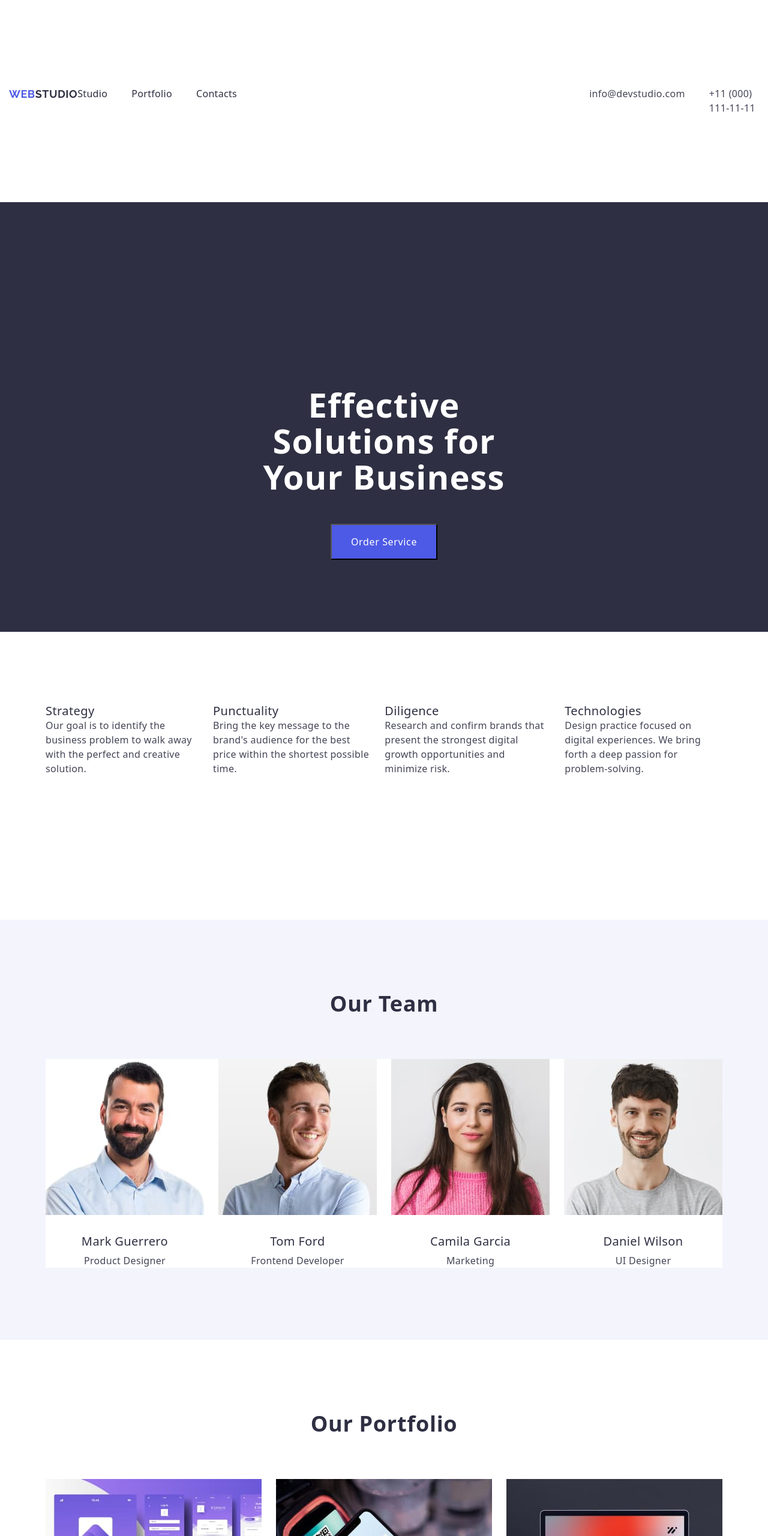
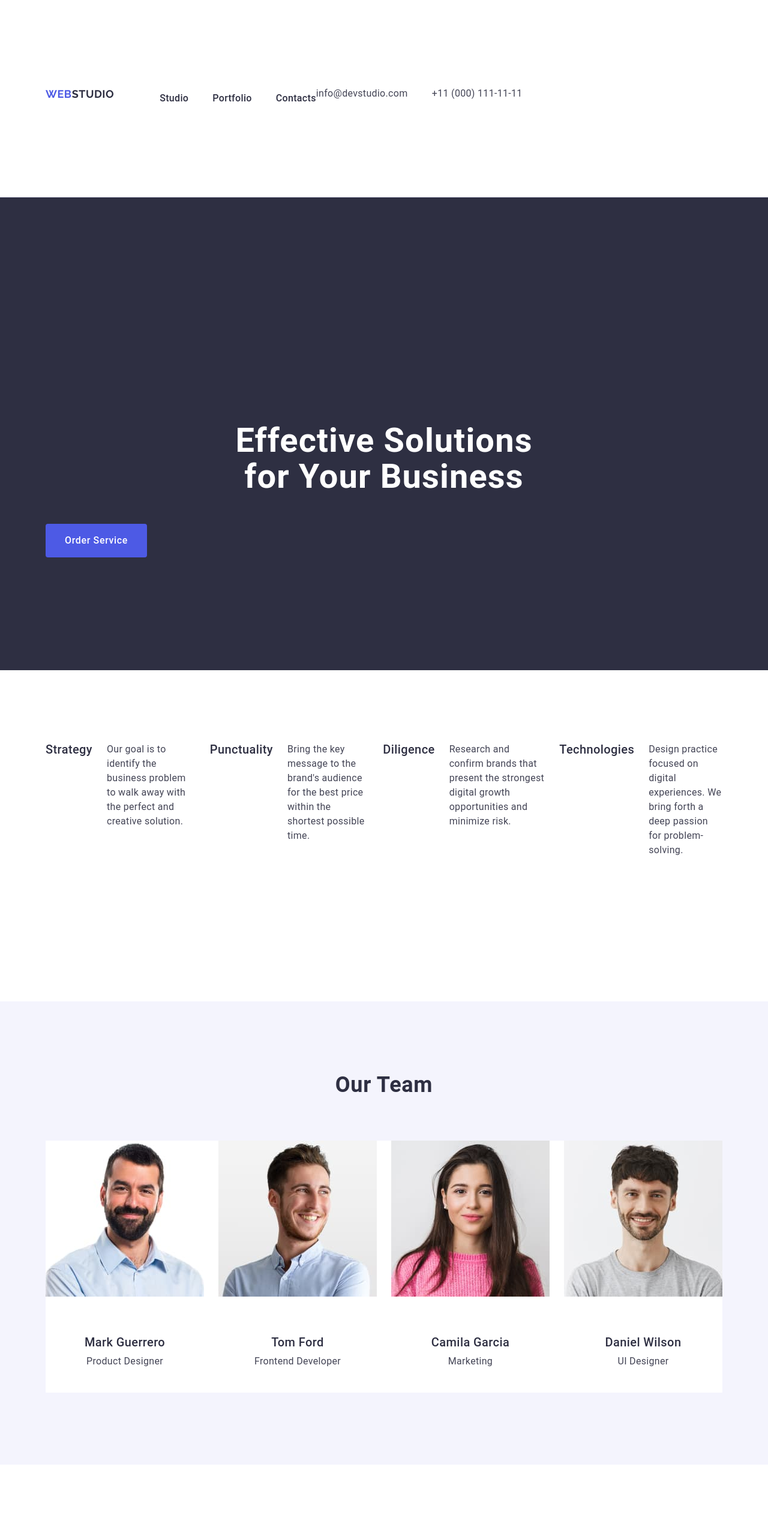
Before and after one commit to AnnaRossova82/goit-markup-hw-03, a plain HTML site: page index.html in a window 1280 px wide. Shown: the top 2560 px of the page at 60% size. Drawn offline with nearby package versions, Linux system fonts and the light colour scheme.

Commit message:
1st try third task

```diff
--- a/css/styles.css
+++ b/css/styles.css
@@ -95,6 +95,7 @@ button {
 
 .page-navigation {
   display: flex;
+  align-items: center;
 }
 
 .logotype-link {
@@ -110,6 +111,7 @@ button {
   display: flex;
   padding-top: 25.5px;
   padding-bottom: 25.5px;
+  margin-right: 76px;
 }
 
 .span-color {
@@ -141,6 +143,18 @@ button {
   list-style-type: none;
 }
 
+.menu-list-names {
+  color: #2e2f42;
+  font-size: 16px;
+  font-weight: 500;
+  line-height: 1.5;
+  letter-spacing: 0.02em;
+  display: flex;
+  gap: 40px;
+  padding-top: 24px;
+  padding-bottom: 24px;
+}
+
 .contact-list {
   color: #434455;
   font-size: 16px;
@@ -148,6 +162,11 @@ button {
   line-height: 1.5;
   letter-spacing: 0.02em;
   display: flex;
+}
+
+.contact-list-item {
+  display: flex;
+  gap: 40px;
 }
 
 .contacts-link:hover,
@@ -180,17 +199,6 @@ button {
   width: 151px;
 }
 
-.menu-list-names {
-  color: #2e2f42;
-  font-size: 16px;
-  font-weight: 500;
-  line-height: 1.5;
-  letter-spacing: 0.02em;
-  display: flex;
-  padding-top: 24px;
-  padding-bottom: 24px;
-}
-
 .contacts {
   font-style: normal;
   letter-spacing: 0.02em;
@@ -208,6 +216,8 @@ button {
   flex-direction: column;
   text-align: center;
   justify-content: center;
+  padding-top: 188px;
+  padding-bottom: 188px;
 }
 
 .main-title {
@@ -217,7 +227,7 @@ button {
   font-weight: 700;
   line-height: 1.07;
   letter-spacing: 0.02em;
-  width: 496px;
+  max-width: 496px;
   margin-left: auto;
   margin-right: auto;
   margin-bottom: 48px;
@@ -231,6 +241,11 @@ button {
   line-height: 1.5;
   letter-spacing: 0.04em;
   padding: 16px 32px;
+  display: block;
+  min-width: 169px;
+  height: 56px;
+  border: none;
+  border-radius: 4px;
 }
 
 .order-service-btn:hover,
@@ -254,6 +269,11 @@ button {
   padding-bottom: 120px;
 }
 
+.advantages-list-items {
+  display: flex;
+  gap: 24px;
+}
+
 .advanteges {
   background-color: #f4f4fd;
   color: #2e2f42;
@@ -265,6 +285,7 @@ button {
   line-height: 1.2;
   letter-spacing: 0.02em;
   color: #2e2f42;
+  margin-bottom: 8px;
 }
 
 .adventages-description {
@@ -280,6 +301,8 @@ button {
 
 .member-info {
   width: calc((100%-72px) / 4);
+  gap: 24px;
+  border-radius: 0px 0px 4px 4px;
 }
 
 .member-info-img {
@@ -287,6 +310,10 @@ button {
   display: block;
   max-width: 100%;
   height: auto;
+}
+
+.name-occupation {
+  padding: 32px 0;
 }
 
 .team-members {
@@ -314,6 +341,7 @@ button {
 .member-position {
   background-color: FFFFFF;
   text-align: center;
+  margin-bottom: 8px;
 }
 
 .team-person {
@@ -333,6 +361,7 @@ button {
   line-height: 1.5;
   letter-spacing: 0.02em;
   background-color: FFFFFF;
+  text-align: center;
 }
 
 /* ============== OUR PORTFOLIO ============== */
@@ -341,10 +370,17 @@ button {
   width: calc((100%-48px) / 3);
 }
 
+.all-usage-info {
+  padding: 32px 16px;
+  border: 1px solid #e7e9fc;
+  border-top: none;
+}
+
 .items-list {
   display: flex;
   flex-wrap: wrap;
   column-gap: 24px;
+  row-gap: 48px;
 }
 
 .item-img {
@@ -382,6 +418,7 @@ button {
 
 .footer-content {
   background: #2e2f42;
+  padding: 100px 0;
 }
 
 .logotype-link {
@@ -389,6 +426,8 @@ button {
   font-family: 'Raleway', sans-serif;
   line-height: 1.17;
   margin-bottom: 17.5px;
+  display: inline-block;
+  margin-bottom: 16px;
 }
 
 .style {
--- a/index.html
+++ b/index.html
@@ -4,29 +4,29 @@
     <meta charset="UTF-8" />
     <meta name="viewport" content="width=device-width, initial-scale=1.0" />
     <title>webstudio</title>
-    <link rel="stylesheet" href="./css/styles.css" />
-    <link rel="preconnect" href="https://fonts.googleapis.com" />
-    <link rel="preconnect" href="https://fonts.gstatic.com" crossorigin />
-    <link
-      href="https://fonts.googleapis.com/css2?family=Raleway:wght@700&family=Roboto+Mono:wght@400;500;700&display=swap"
-      rel="stylesheet"
-    />
 
     <link
       rel="stylesheet"
       href="https://cdn.jsdelivr.net/npm/modern-normalize@2.0.0/modern-normalize.min.css"
+    />
+
+    <link rel="stylesheet" href="./css/styles.css" />
+    <link rel="preconnect" href="https://fonts.googleapis.com" />
+    <link rel="preconnect" href="https://fonts.gstatic.com" crossorigin />
+
+    <link
+      href="https://fonts.googleapis.com/css2?family=Raleway:wght@700&family=Roboto+Mono:wght@400;500;700&display=swap"
+      rel="stylesheet"
     />
   </head>
   <body>
     <!-- SECTION HEADER -->
     <header class="page-header section">
       <div class="header-container container">
-
-
         <nav class="page-navigation">
-
           <a class="logotype-link" href="./index.html"
-                  >WEB<span class="span-color">Studio</span></a>
+            >WEB<span class="span-color">Studio</span></a
+          >
 
           <ul class="menu-list-names">
             <li class="menu-list">
@@ -39,9 +39,7 @@
               <a class="menu-item link" href="">Contacts</a>
             </li>
           </ul>
-
         </nav>
-          </div>
 
         <!-- ADDRESS DETAILS -->
         <div>
@@ -63,7 +61,6 @@
           </address>
         </div>
       </div>
-      </div>
     </header>
     <!-- MAIN CONTENT BEGIN  HERO SECTION-->
     <main>
@@ -75,8 +72,9 @@
       </section>
       <!-- SECTION ADVANTAGES -->
       <section class="advantages section">
+        <div class="container">
           <h2 hidden class="visually-hidden">advantages</h2>
-        <div class="container">
+
           <ul class="advantages-list list">
             <div class="advantage-show">
               <li class="advantages-list-items">
@@ -124,48 +122,59 @@
 
           <ul class="team-members list">
             <li class="member-info">
-              <img class="member-info-img"
+              <img
+                class="member-info-img"
                 src="./images/teamCard1.jpg"
                 alt="team 1 person"
                 width="264"
                 height="264"
               />
 
+              <div class="name-occupation">
                 <h3 class="team-person">Mark Guerrero</h3>
                 <p class="member-position">Product Designer</p>
+              </div>
             </li>
             <li class="member-info">
-              <img class="member-info-img"
+              <img
+                class="member-info-img"
                 src="./images/teamCard2.jpg"
                 alt="team 2 person"
                 width="264"
                 height="264"
               />
 
+              <div class="name-occupation">
                 <h3 class="team-person">Tom Ford</h3>
                 <p class="member-position">Frontend Developer</p>
+              </div>
             </li>
             <li class="member-info">
-              <img class="member-info-img"
+              <img
+                class="member-info-img"
                 src="./images/teamCard3.jpg"
                 alt="team 3 person"
                 width="264"
                 height="264"
               />
 
+              <div class="name-occupation">
                 <h3 class="team-person">Camila Garcia</h3>
                 <p class="member-position">Marketing</p>
+              </div>
             </li>
             <li class="member-info">
-              <img class="member-info-img"
+              <img
+                class="member-info-img"
                 src="./images/teamCard4.jpg"
                 alt="team 4 person"
                 width="264"
                 height="264"
               />
-
+              <div class="name-occupation">
                 <h3 class="team-person">Daniel Wilson</h3>
                 <p class="member-position">UI Designer</p>
+              </div>
             </li>
           </ul>
         </div>
@@ -178,69 +187,88 @@
 
           <ul class="items-list list">
             <li class="item-description list">
-              <img class="item-img"
+              <img
+                class="item-img"
                 src="./images/bankingApp1.jpg"
                 alt="Banking Application"
                 width="360"
                 height="300"
               />
+              <div class="all-usage-info">
                 <h3 class="usage">Banking App</h3>
                 <p class="use-way">App</p>
+              </div>
             </li>
 
             <li class="item-description list">
-              <img class="item-img"
+              <img
+                class="item-img"
                 src="./images/cashlessPayment.jpg"
                 alt="Cashless Payment"
                 width="360"
                 height="300"
               />
+              <div class="all-usage-info">
                 <h3 class="usage">Cashless Payment</h3>
                 <p class="use-way">Marketing</p>
+              </div>
             </li>
 
             <li class="item-description list">
-              <img class="item-img"
+              <img
+                class="item-img"
                 src="./images/meditationApp.jpg"
                 alt="Meditation Application"
                 width="360"
                 height="300"
               />
+
+              <div class="all-usage-info">
                 <h3 class="usage">Meditation App</h3>
                 <p class="use-way">App</p>
+              </div>
             </li>
 
             <li class="item-description list">
-              <img class="item-img"
+              <img
+                class="item-img"
                 src="./images/taxiService.jpg"
                 alt="Taxi Service"
                 width="360"
                 height="300"
               />
+              <div class="all-usage-info">
                 <h3 class="usage">Taxi Service</h3>
                 <p class="use-way">Marketing</p>
+              </div>
             </li>
 
             <li class="item-description list">
-              <img class="item-img"
+              <img
+                class="item-img"
                 src="./images/screenIllustration.jpg"
                 alt="Screen Illustration"
                 width="360"
                 height="300"
               />
+              <div class="all-usage-info">
                 <h3 class="usage">Screen Illustrations</h3>
                 <p class="use-way">Design</p>
+              </div>
             </li>
 
             <li class="item-description list">
-              <img class="item-img"
+              <img
+                class="item-img"
                 src="./images/onlineCources.jpg"
                 alt="Online Cources"
                 width="360"
                 height="300"
               />
+              <div class="all-usage-info">
                 <h3 class="usage">Online Courses</h3>
                 <p class="use-way">Marketing</p>
+              </div>
             </li>
           </ul>
         </div>
```
Lines whose indentation alone changed are shown as unchanged.
